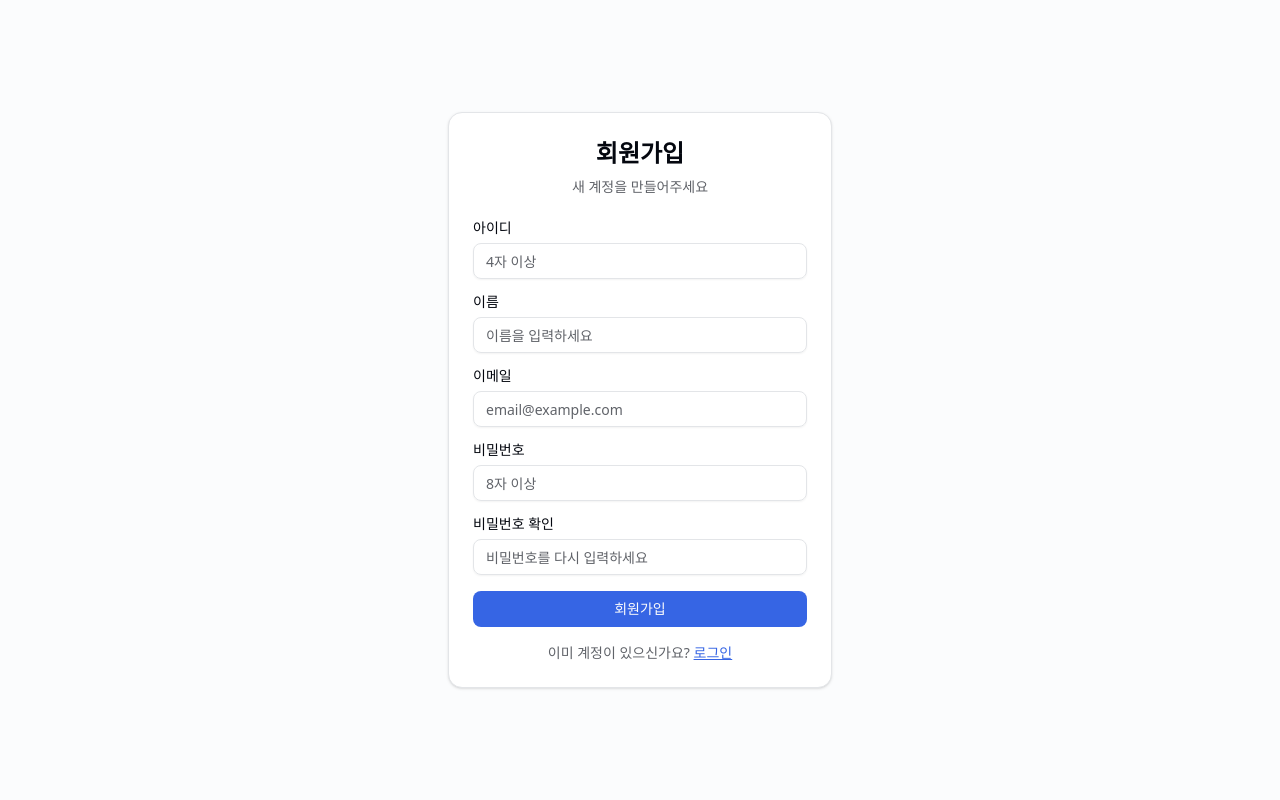
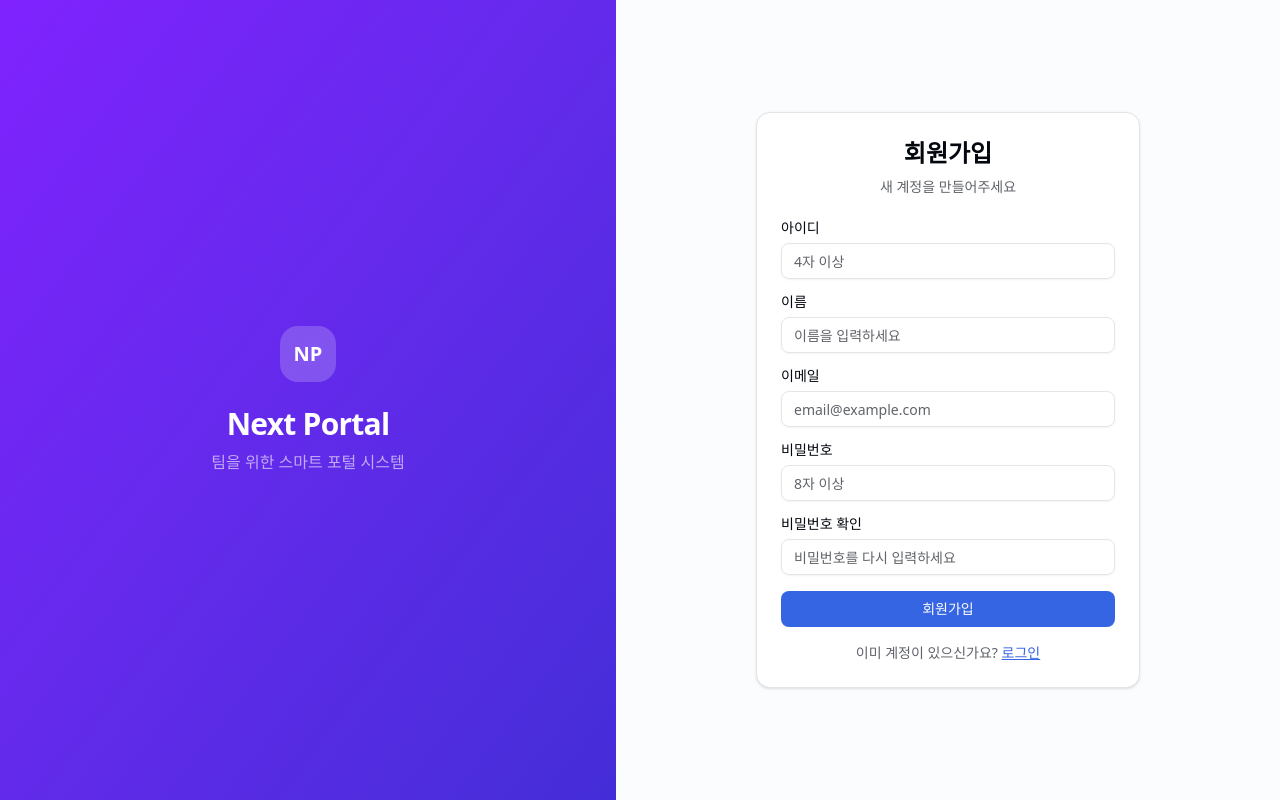
Before and after one commit to daekwon00/next-portal, a Next.js app: page /register in a window 1280 px wide. Built offline with nearby package versions, Linux system fonts and the light colour scheme; no server answers.

Commit message:
로그인/회원가입 브랜딩 패널 색상 수정: 테마 무관 바이올렛 그라데이션 적용

```diff
--- a/src/app/(auth)/login/page.tsx
+++ b/src/app/(auth)/login/page.tsx
@@ -7,8 +7,25 @@ export const metadata: Metadata = {
 
 export default function LoginPage() {
   return (
-    <div className="flex min-h-screen items-center justify-center">
-      <LoginForm />
+    <div className="flex min-h-screen">
+      {/* 좌측 브랜딩 */}
+      <div className="hidden flex-1 items-center justify-center bg-gradient-to-br from-violet-600 to-indigo-700 lg:flex">
+        <div className="max-w-sm px-8 text-center">
+          <div className="mx-auto mb-6 flex size-14 items-center justify-center rounded-2xl bg-white/20 text-xl font-bold text-white backdrop-blur-sm">
+            NP
+          </div>
+          <h1 className="text-3xl font-bold tracking-tight text-white">
+            Next Portal
+          </h1>
+          <p className="mt-2 text-base text-white/60">
+            팀을 위한 스마트 포털 시스템
+          </p>
+        </div>
+      </div>
+      {/* 우측 폼 */}
+      <div className="bg-background flex flex-1 items-center justify-center px-6">
+        <LoginForm />
+      </div>
     </div>
   )
 }
--- a/src/app/(auth)/register/page.tsx
+++ b/src/app/(auth)/register/page.tsx
@@ -7,8 +7,25 @@ export const metadata: Metadata = {
 
 export default function RegisterPage() {
   return (
-    <div className="flex min-h-screen items-center justify-center">
-      <RegisterForm />
+    <div className="flex min-h-screen">
+      {/* 좌측 브랜딩 */}
+      <div className="hidden flex-1 items-center justify-center bg-gradient-to-br from-violet-600 to-indigo-700 lg:flex">
+        <div className="max-w-sm px-8 text-center">
+          <div className="mx-auto mb-6 flex size-14 items-center justify-center rounded-2xl bg-white/20 text-xl font-bold text-white backdrop-blur-sm">
+            NP
+          </div>
+          <h1 className="text-3xl font-bold tracking-tight text-white">
+            Next Portal
+          </h1>
+          <p className="mt-2 text-base text-white/60">
+            팀을 위한 스마트 포털 시스템
+          </p>
+        </div>
+      </div>
+      {/* 우측 폼 */}
+      <div className="bg-background flex flex-1 items-center justify-center px-6">
+        <RegisterForm />
+      </div>
     </div>
   )
 }
```
